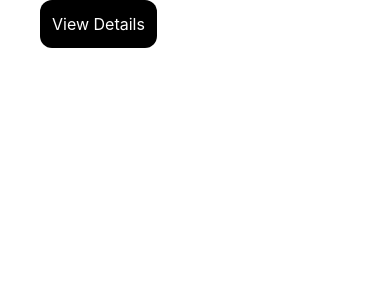
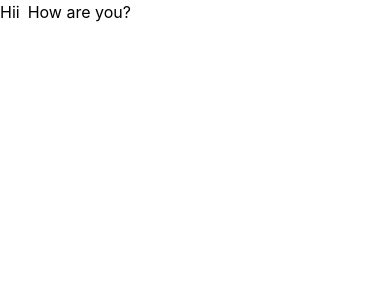
Before and after one commit to Tausif4171/FeatureBits, a React (Create React App) app: page / in a window 390 px wide. Shown: the top 300 px of the page. Built offline with nearby package versions, Linux system fonts and the light colour scheme.

Commit message:
mobile and desktop view

```diff
--- a/src/App.tsx
+++ b/src/App.tsx
@@ -5,6 +5,7 @@ import DragAndDropFileUpload from './features/DrapAndDropFileUpload'
 import ImageInputBox from './features/ImageInputBox';
 import StepperPopup from './features/Stepper';
 import RightDetailsPanel from './features/RightDetailsPanel';
+import MobileAndDesktopView from './features/MobileAndDesktopView';
 
 function App() {
   return (
@@ -13,7 +14,8 @@ function App() {
       {/* <DragAndDropFileUpload /> */}
       {/* <ImageInputBox /> */}
       {/* <StepperPopup /> */}
-      <RightDetailsPanel />
+      {/* <RightDetailsPanel /> */}
+      <MobileAndDesktopView />
 
     </div>
   );
--- /dev/null
+++ b/src/features/MobileAndDesktopView/index.tsx
@@ -0,0 +1,13 @@
+import React from 'react'
+
+function MobileAndDesktopView() {
+
+    return (
+        <div className='flex gap-2'>
+            <h1>Hii</h1>
+            <p>How are you?</p>
+        </div>
+    )
+}
+
+export default MobileAndDesktopView
```
